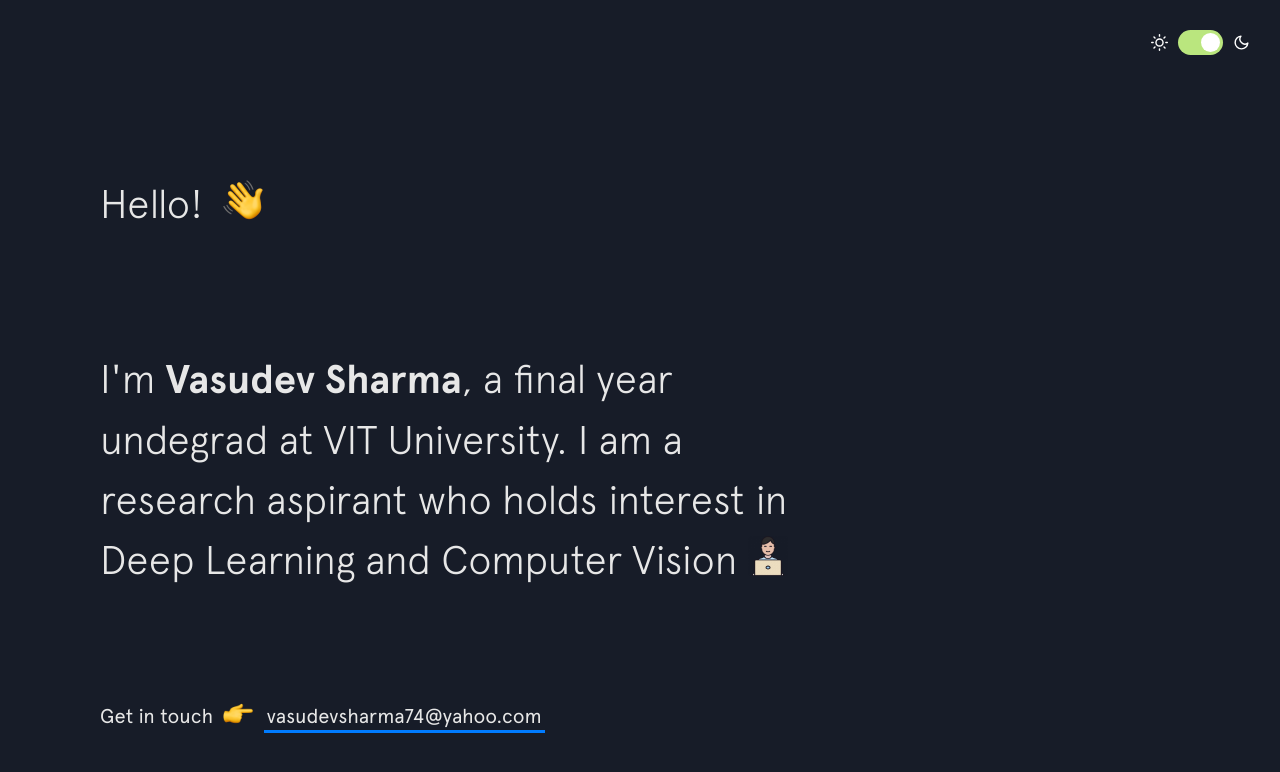
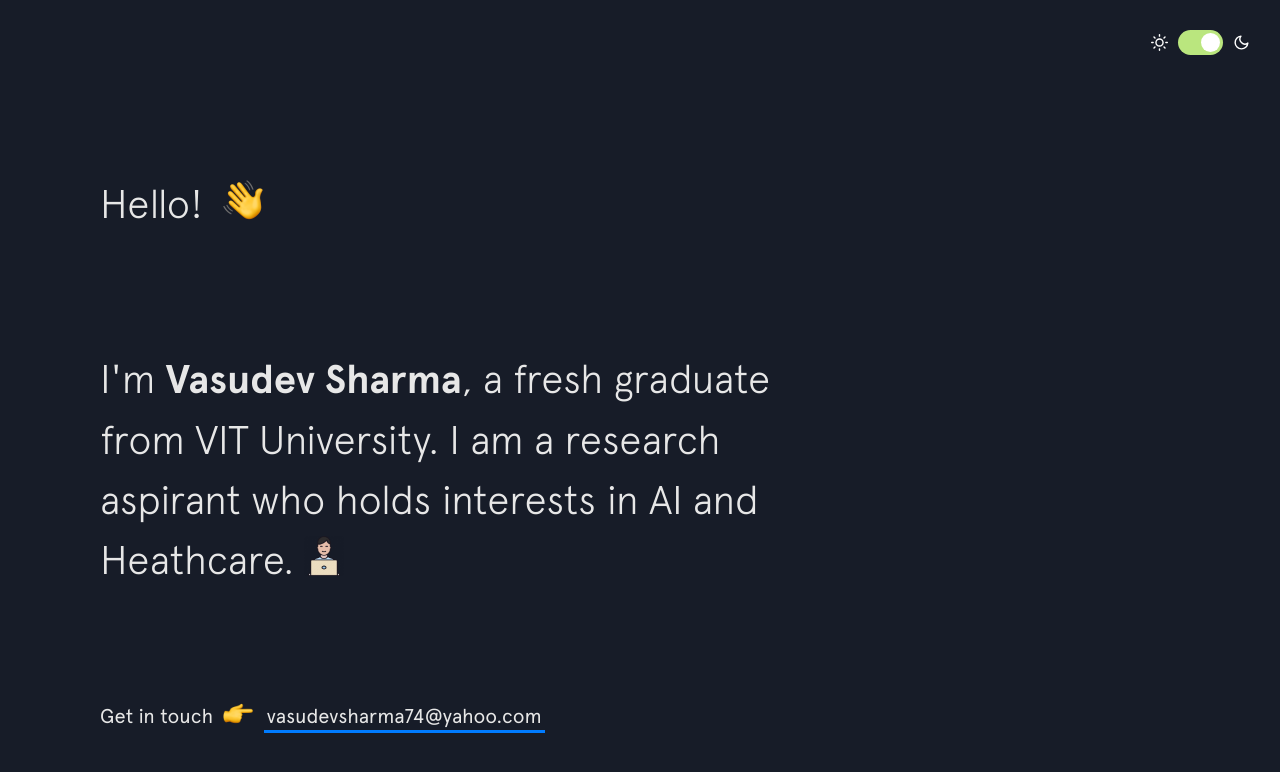
Before and after one commit to vasudev-sharma/vasudev-sharma-.github.io, a Jekyll site: the page built from index.html, in a window 1280 px wide and 900 px high. Shown: the top 772 px of the window. Built offline with Jekyll 4.4.1, drawn with Linux system fonts in a browser that asks for light colours; nearby versions of some CDN libraries.

Commit message:
Update Intro

```diff
--- a/_includes/intro.html
+++ b/_includes/intro.html
@@ -4,7 +4,7 @@
   </h1>
 
   <h2 class="intro__tagline">I'm
-    <span class="name">Vasudev Sharma</span>, a final year undegrad at VIT University. I am a research aspirant who holds interest in Deep Learning and Computer Vision
+    <span class="name">Vasudev Sharma</span>, a fresh graduate from VIT University. I am a research aspirant who holds interests in AI and Heathcare.
     <span class="emoji technologist"></span>
   </h2>
 
```
